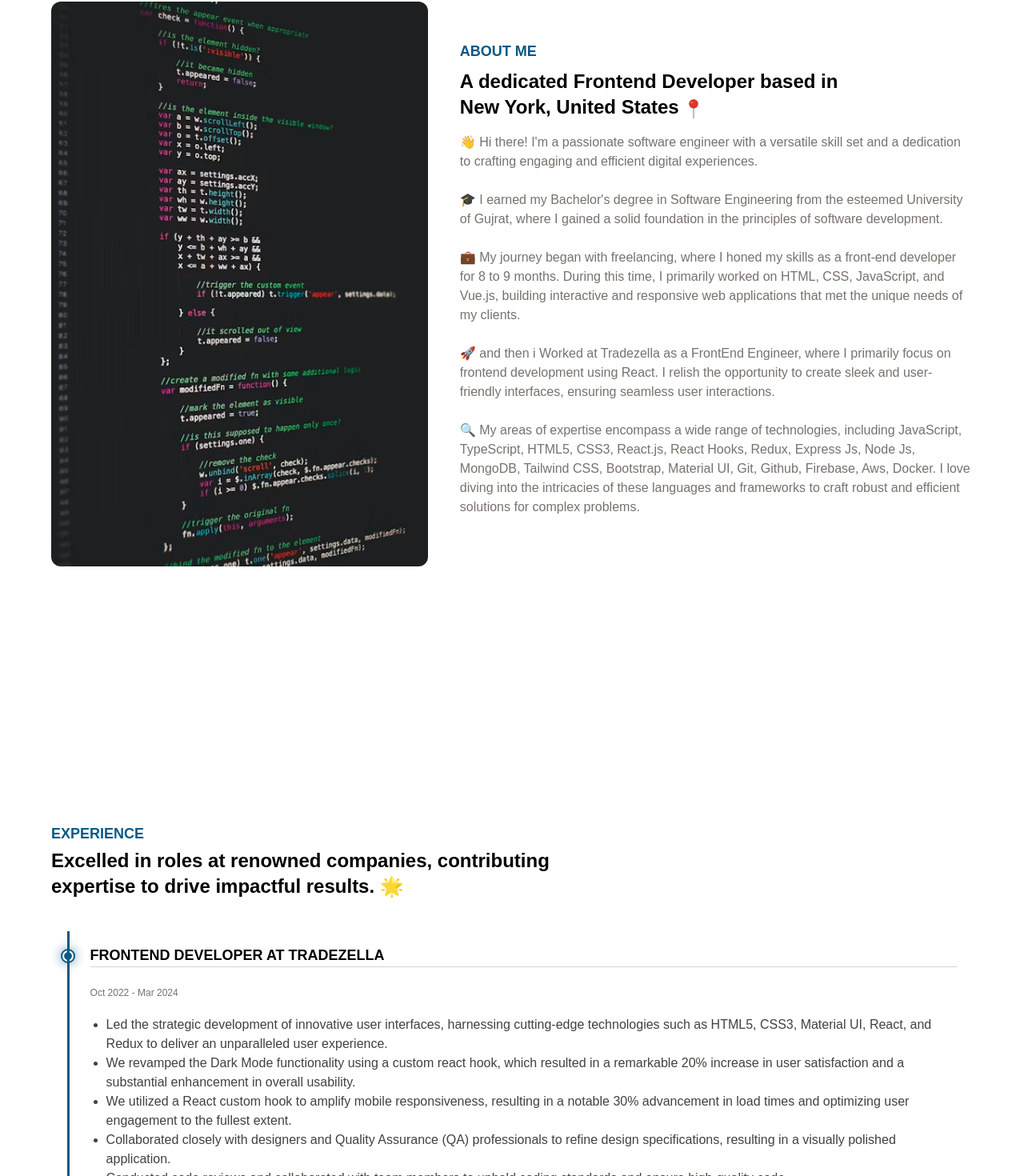
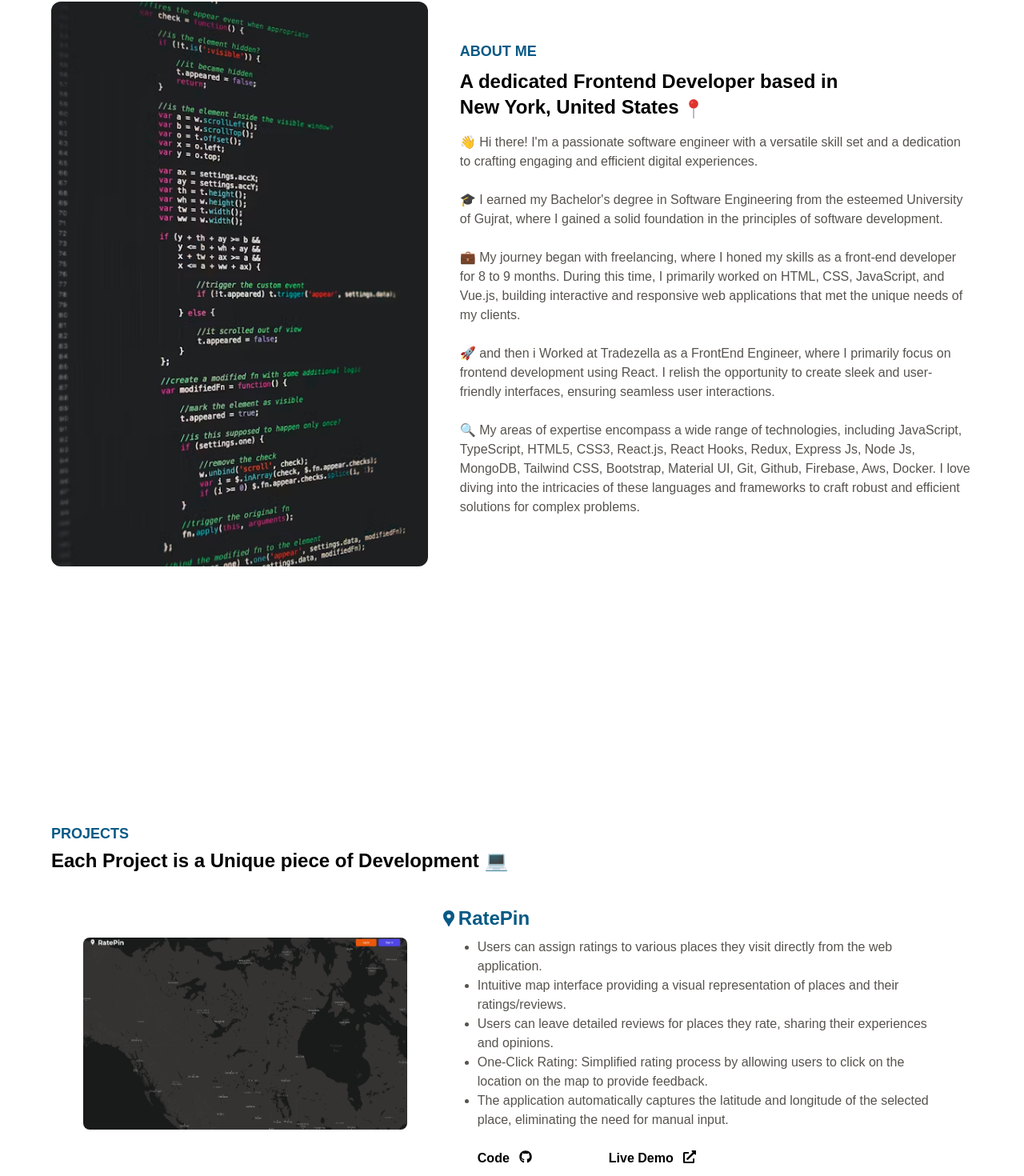
Before and after one commit to hariskhan317/WebPorfolio, a React (Create React App) app: page / in a window 1280 px wide. Shown: the part 990-2460 px from the top of the page at 80% size. Built offline with nearby package versions, Linux system fonts and the light colour scheme.

Commit message:
add a Project section

```diff
--- a/src/App.js
+++ b/src/App.js
@@ -2,6 +2,7 @@ import React, { useRef } from 'react';
 import Navbar from './components/navbar'
 import Home from './components/Home/home'
 import About from './components/About/about'
+import Projects from './components/Projects/projects';
 import Experience from './components/Experience/experience'
 import Contact from './components/Contact/contact'
 import Footer from './components/Footer/footer'
@@ -11,6 +12,7 @@ function App() {
     home: useRef(null),
     about: useRef(null),
     experience: useRef(null),
+    projects: useRef(null),
     contact: useRef(null),
   }
 
@@ -26,6 +28,7 @@ function App() {
       <div className='container mx-auto max-w-6xl mt-20'>
         <Home homeRef={sectionRef.home} />
         <About aboutRef={sectionRef.about} />
+        <Projects projectsRef={sectionRef.projects} />
         <Experience experienceRef={sectionRef.experience} />
         <Contact contactRef={sectionRef.contact} />
       </div>
--- a/src/components/About/about.jsx
+++ b/src/components/About/about.jsx
@@ -11,7 +11,7 @@ export default function about({aboutRef}) {
           <div className='col-span-1 md:col-span-4 mt-4 md:mt-12'>
               <h5 className='font-bold text-lg font-montserrat text-sky-800 uppercase'>About Me</h5>
               <h1 className='mt-2 font-bold text-2xl font-montserrat text-black'> A dedicated Frontend Developer based in <br /> New York, United States <img className='inline w-6 h-6' src={pinSeo} alt="pinSeo" /></h1>
-              <p className='mt-4 font-medium text-base font-montserrat text-stone-500'>
+              <p className='mt-4 font-medium text-base font-montserrat text-stone-600'>
                 👋 Hi there! I'm a passionate software engineer with a versatile skill set and a dedication to crafting engaging and efficient digital experiences.
                 <br /><br />
                 🎓 I earned my Bachelor's degree in Software Engineering from the esteemed University of Gujrat, where I gained a solid foundation in the principles of software development.
--- a/src/components/Contact/contact.jsx
+++ b/src/components/Contact/contact.jsx
@@ -13,14 +13,14 @@ export default function contact({contactRef}) {
                     <FaMapLocationDot size={40} className='text-sky-800' />
                     <div>
                         <h1 className='font-bold text-sm font-montserrat text-black uppercase'>Location</h1>
-                        <p className='pointer mt-4 font-medium text-base font-montserrat text-stone-500'>Staten Island, NY, United States</p>
+                        <p className='pointer mt-4 font-medium text-base font-montserrat text-stone-600'>Staten Island, NY, United States</p>
                     </div>
                 </div>
                 <div className='flex gap-5'>
                     <TbMailOpenedFilled size={40} className='text-sky-800' />
                     <div>
                         <h1 className='font-bold text-sm font-montserrat text-black uppercase'>Mail</h1>
-                        <a className='mt-4 font-medium text-base font-montserrat text-stone-500' href="mailto:harriss.khan.001@gmail.com">harriss.khan.001@gmail.com</a>
+                        <a className='mt-4 font-medium text-base font-montserrat text-stone-600' href="mailto:harriss.khan.001@gmail.com">harriss.khan.001@gmail.com</a>
                     </div>
                 </div>
             </div>
--- a/src/components/Experience/experience.jsx
+++ b/src/components/Experience/experience.jsx
@@ -10,7 +10,7 @@ export default function experience({experienceRef}) {
                     <div className="tl-header">
                         <span className="tl-marker"></span>
                         <p className="-mt-4 font-semibold text-lg font-montserrat uppercase text-black border-b border-stone-300"> Frontend Developer AT TRADEZELLA </p>
-                        <time className='mt-6 font-medium text-xs font-montserrat text-stone-500' datetime="2023-06-20"> Oct 2022 - Mar 2024 </time>
+                        <time className='mt-6 font-medium text-xs font-montserrat text-stone-600' datetime="2023-06-20"> Oct 2022 - Mar 2024 </time>
                     </div>
                     <div className="tl-body">
                         <ul className='pt-5 pb-7 list-disc px-5'>
@@ -26,7 +26,7 @@ export default function experience({experienceRef}) {
                     <div className="tl-header">
                         <span className="tl-marker"></span>
                         <p className="-mt-4  font-semibold text-lg font-montserrat uppercase text-black border-b border-stone-300"> FREELANCER AT FIVERR</p>
-                        <time className='mt-6 font-medium text-xs font-montserrat text-stone-500' datetime="2023-06-20">Sept 2021 – Aug 2022</time>
+                        <time className='mt-6 font-medium text-xs font-montserrat text-stone-600' datetime="2023-06-20">Sept 2021 – Aug 2022</time>
                     </div>
                     <div className="tl-body">
                         <ul className='pt-5 pb-7 list-disc px-5'>
--- a/src/components/Footer/footer.jsx
+++ b/src/components/Footer/footer.jsx
@@ -12,10 +12,10 @@ export default function footer() {
                     <p className='mt-1.5 font-medium text-white text-base font-montserrat pl-4'>All rights reserved.</p>
                 </div>
                 <div className='flex gap-6 text-center md:text-right mx-auto md:mx-0 mt-10 md:mt-0'>
-                      <a href="https://github.com/hariskhan317">
+                      <a href="https://github.com/hariskhan317" target="_blank">
                             <AiFillGithub size={30} className='text-white' />
                         </a>
-                        <a href="https://www.linkedin.com/in/haris-khan-9b6449292/">
+                        <a href="https://www.linkedin.com/in/haris-khan-9b6449292/" target="_blank">
                             <FaLinkedin size={30} className='text-white' />
                         </a>
                 </div>
--- a/src/components/Home/home.jsx
+++ b/src/components/Home/home.jsx
@@ -12,12 +12,12 @@ export default function home({homeRef}) {
             <div className='grid grid-cols-1 pt-10 md:pt-40 px-10 md:px-0'>
                 <div className='mt-14 text-center mx-auto'>
                     <h1 className='font-bold text-5xl md:text-6xl font-montserrat'>Front-End React Developer <img className='inline w-10 h-10' src={wavingHand} alt='wavingHand' /> </h1>
-                    <p className='mt-6 font-medium text-base md:text-lg font-montserrat text-stone-500'>Hi, I'm Haris Khan. A passionate Frontend Developer based in New York, United States <img className='inline w-6 h-6' src={pinSeo} alt='pinSeo' /></p>
+                    <p className='mt-6 font-medium text-base md:text-lg font-montserrat text-stone-600'>Hi, I'm Haris Khan. A passionate Frontend Developer based in New York, United States <img className='inline w-6 h-6' src={pinSeo} alt='pinSeo' /></p>
                     <div className='flex justify-center gap-5 mt-6'>
-                        <a href="https://github.com/hariskhan317">
+                        <a href="https://github.com/hariskhan317" target="_blank">
                             <AiFillGithub size={40} />
                         </a>
-                        <a href="https://www.linkedin.com/in/haris-khan-9b6449292/">
+                        <a href="https://www.linkedin.com/in/haris-khan-9b6449292/" target="_blank">
                             <FaLinkedin size={40} />
                         </a>
                     </div>
--- /dev/null
+++ b/src/components/Projects/projects.jsx
@@ -0,0 +1,46 @@
+import React from 'react'
+import { MdLocationPin } from "react-icons/md";
+import { FaGithub, FaExternalLinkAlt } from "react-icons/fa";
+import RatePin from '../../assets/ratepin.png'
+export default function projects({projectsRef}) {
+    return (
+        <div ref={projectsRef} className='pt-20 md:mt-40 pt-20 md:pt-40 px-10 md:px-0'>
+            <div>
+                <h1 className='font-bold text-lg font-montserrat text-sky-800 uppercase'>Projects</h1>
+                <p className='mt-1 font-bold text-2xl font-montserrat text-black'>Each Project is a Unique piece of Development 💻 </p>
+            </div>
+            <div className='grid grid-cols-1 md:grid-cols-5 gap-10 md:mt-10 px-5 md:px-10'>
+                <div className='col-span-1 md:col-span-2'>
+                    <img src={RatePin} className='mt-10 w-full h-full md:h-60 rounded-lg' alt="" />
+                </div>
+                <div className='col-span-1 md:col-span-3 mt-10 md:mt-0'>
+                    <div className='flex'>
+                        <MdLocationPin className='mt-1 text-2xl text-sky-800' />
+                        <p className='text-center text-2xl font-bold text-sky-800 font-montserrat'>RatePin</p>
+                    </div>
+                    <ul className='list-disc pl-12 pt-2 pb-6'>
+                        <li className='font-medium text-base font-montserrat text-stone-600'>Users can assign ratings to various places they visit directly from the web application.</li>
+                        <li className='font-medium text-base font-montserrat text-stone-600'>Intuitive map interface providing a visual representation of places and their ratings/reviews.</li>
+                        <li className='font-medium text-base font-montserrat text-stone-600'>Users can leave detailed reviews for places they rate, sharing their experiences and opinions.</li>
+                        <li className='font-medium text-base font-montserrat text-stone-600'>One-Click Rating: Simplified rating process by allowing users to click on the location on the map to provide feedback.</li>
+                        <li className='font-medium text-base font-montserrat text-stone-600'>The application automatically captures the latitude and longitude of the selected place, eliminating the need for manual input.</li>
+                    </ul>
+                    <div className='flex justify-start gap-24 pl-12'>
+                        <div>
+                            <a href='https://github.com/hariskhan317/RatePin' target="_blank" className='flex gap-3 text-base font-semibold font-montserrat'>
+                                Code
+                                <FaGithub className='mt-0.5' />
+                            </a>
+                        </div>
+                        <div>
+                            <a href='https://rate-pin-frontend.vercel.app/' target="_blank" className='flex gap-3 text-base font-semibold font-montserrat'>
+                                Live Demo
+                                <FaExternalLinkAlt className='mt-0.5' />
+                            </a>
+                        </div>
+                    </div>
+                </div>
+            </div>
+        </div>
+    )
+}
--- a/src/components/navbar.jsx
+++ b/src/components/navbar.jsx
@@ -9,8 +9,8 @@ export default function navbar({handleNavbarSection}) {
                     <ul className='flex gap-10'>
                         <li onClick={() => handleNavbarSection('home')} className='cursor-pointer font-medium text-base font-montserrat'>Home</li>
                         <li onClick={() => handleNavbarSection('about')} className='cursor-pointer font-medium text-base font-montserrat'>About</li>
+                        <li onClick={() => handleNavbarSection('projects')} className='cursor-pointer font-medium text-base font-montserrat'>Projects</li>
                         <li onClick={() => handleNavbarSection('experience')} className='cursor-pointer font-medium text-base font-montserrat'>Experience</li>
-                        {/* <li className='cursor-pointer font-bold text-xl font-montserrat'>Projects</li> */}
                         <li onClick={() => handleNavbarSection('contact')} className='cursor-pointer font-medium text-base font-montserrat'>Contact</li>
                     </ul>
                 </div>
```
Also changed, not shown: src/assets/ratepin.png (added), 1 other file (tests, documents, lock files or other folders).
